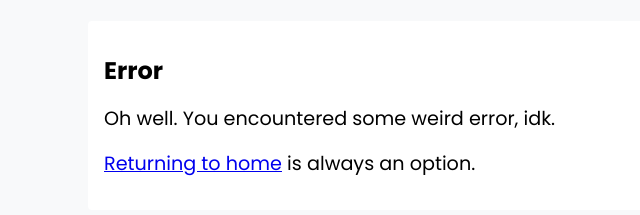
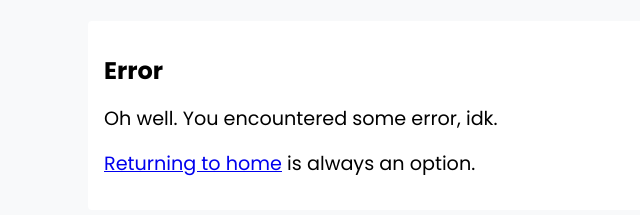
Before and after one commit to harp-lab/harp-lab.github.io, a Jekyll site: the page built from error.md, in a window 1280 px wide. Shown: the part 133-348 px from the top of the page, without its empty margins (168-808 px from the left). Built offline with Jekyll 4.4.1, drawn with Linux system fonts in a browser that asks for light colours.

Commit message:
tweak wording

```diff
--- a/error.md
+++ b/error.md
@@ -6,6 +6,6 @@ permalink: /error.html
 
 <div class="container">
   <h1>Error</h1>
-  <p>Oh well. You encountered some weird error, idk.</p>
+  <p>Oh well. You encountered some error, idk.</p>
   <p><a href="/">Returning to home</a> is always an option.</p>
 </div>
```
